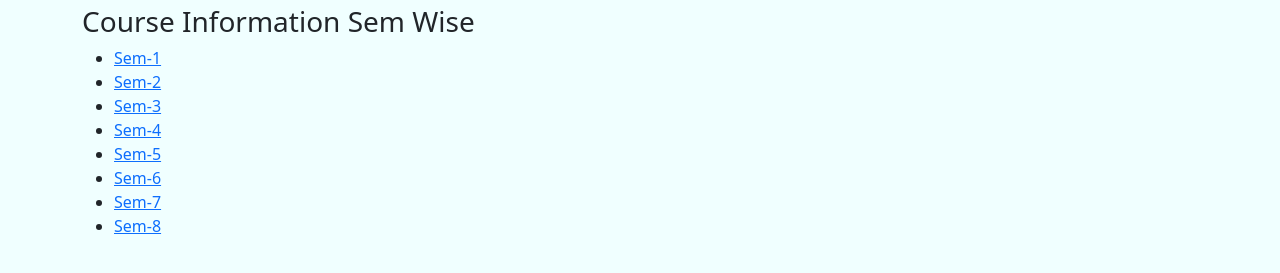
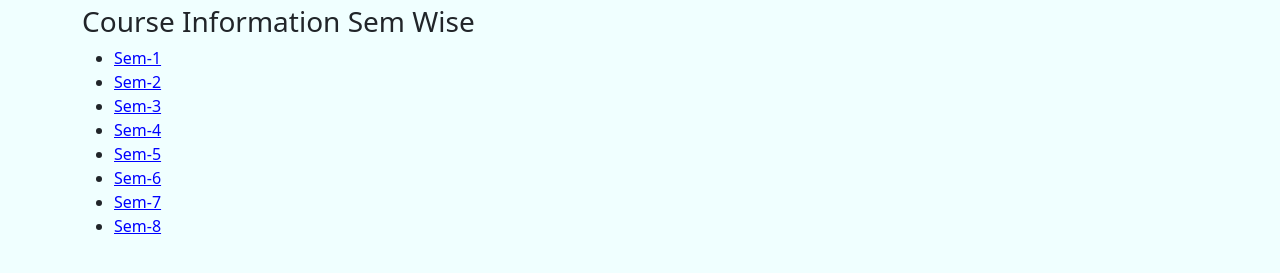
Before and after one commit to Avika359/html-NursingNotes, a plain HTML site: page index.html in a window 1280 px wide. Shown: the part 133-406 px from the top of the page. Drawn offline with nearby package versions, Linux system fonts and the light colour scheme.

```diff
--- a/style.css
+++ b/style.css
@@ -9,4 +9,32 @@ h1{
 }
 body{
     background-color: azure;
+
 }
+.sem1{
+  color: blue;
+}
+.sem2{
+  color: blue;
+}
+.sem3{
+  color: blue;
+}
+.sem4{
+  color: blue;
+}
+.sem5{
+  color: blue;
+}
+.sem6{
+  color: blue;
+}
+.sem7{
+  color: blue;
+}
+.sem8{
+  color: blue;
+}
+.click{
+  color: red;
+}
```
